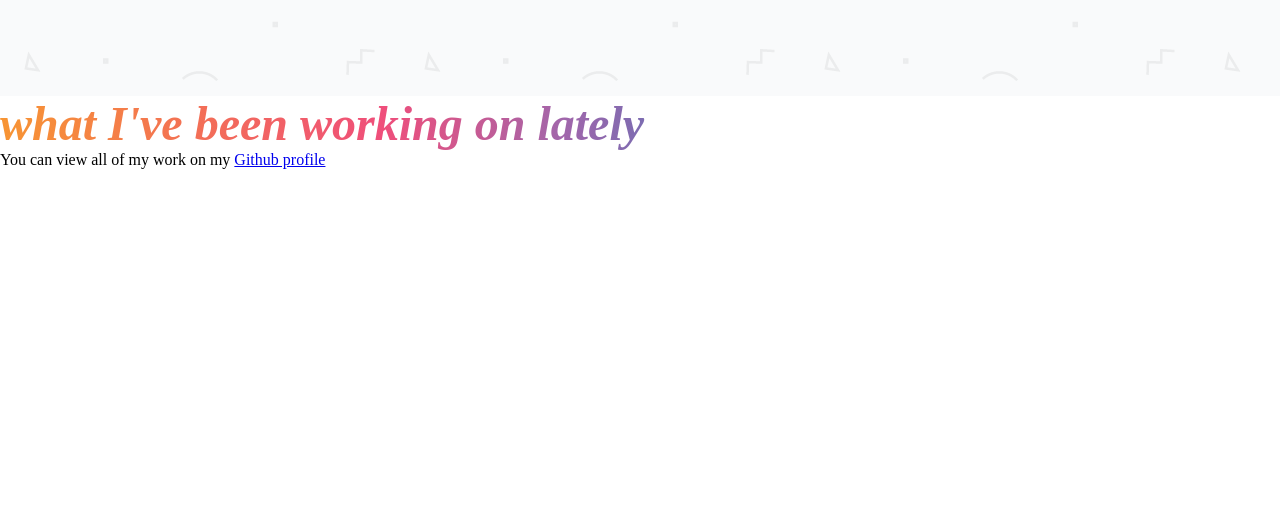
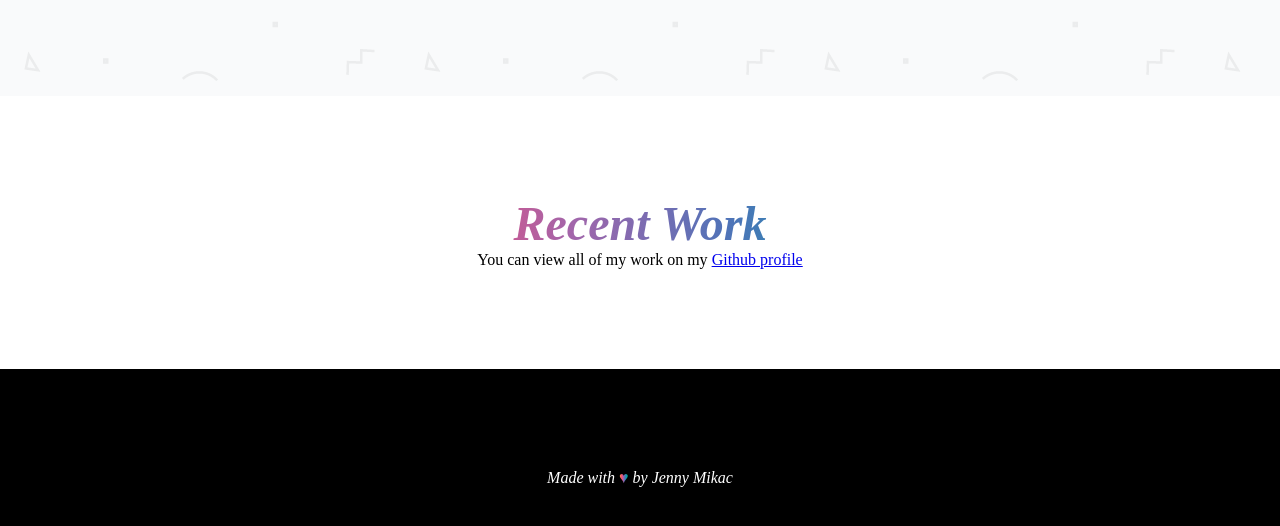
Before and after one commit to maudlinmandrake/personal-portfolio, a plain HTML site: page index.html in a window 1280 px wide. Shown: the part 704-1230 px from the top of the page. Before the commit the page ends 873 px from the top, so only its background shows below. Drawn offline with Linux system fonts and the light colour scheme.

Commit message:
Style projects section; add footer

```diff
--- a/index.html
+++ b/index.html
@@ -21,10 +21,11 @@
     </section>
     <section id="projects">
       <div class="project-tile"></div>
-      <h1 class="large-text rainbow-text">what I've been working on lately</h1>
+      <h1 class="large-text rainbow-text">Recent Work</h1>
       <div class="project-tile"></div>
       <p>You can view all of my work on my <a id="profile-link" href="http://www.github.com/maudlinmandrake" target="_blank" >Github profile</a></p>
     </section>
+    <footer><p>Made with <span class="heart rainbow-text">♥</span> by Jenny Mikac</p></footer>
   </div>
   <script src="https://cdn.freecodecamp.org/testable-projects-fcc/v1/bundle.js"></script>
 </body>
--- a/styles.css
+++ b/styles.css
@@ -62,6 +62,19 @@
 
 #projects {
   background-color: #fff;
+  text-align: center;
+  padding: 100px;
+}
+
+/* footer  ========================================= */
+
+footer {
+  background-color: #000;
+  color: #fff;
+  text-align: center;
+  padding: 100px;
+  font-style: italic;
+  font-size: 1rem;
 }
 
 /* specific text styles  =========================== */
```
